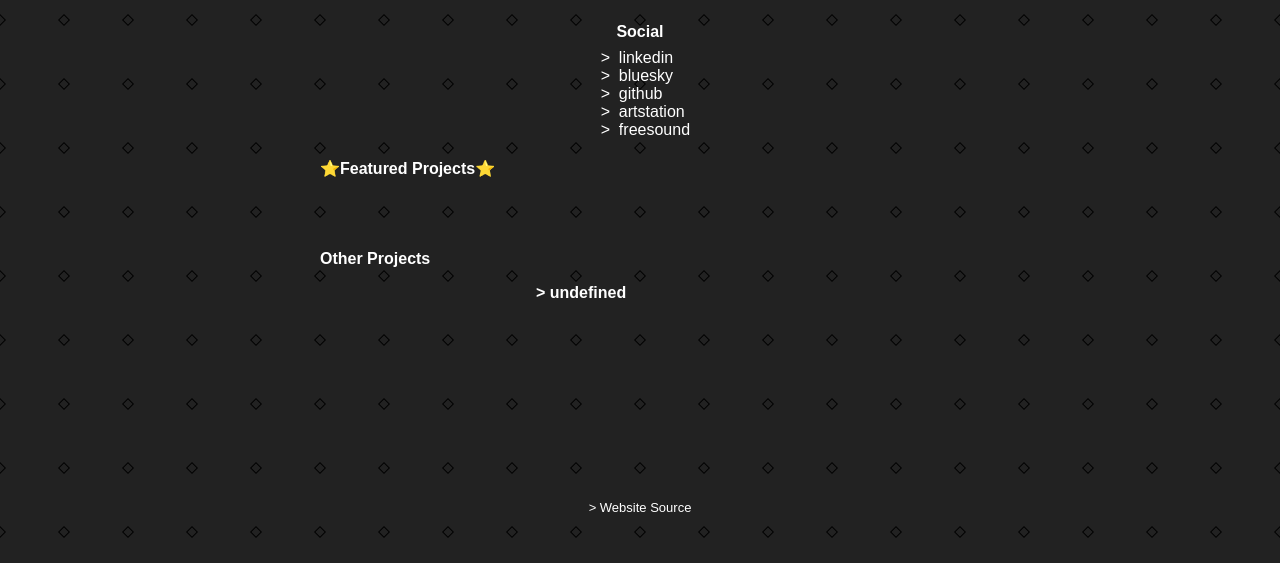
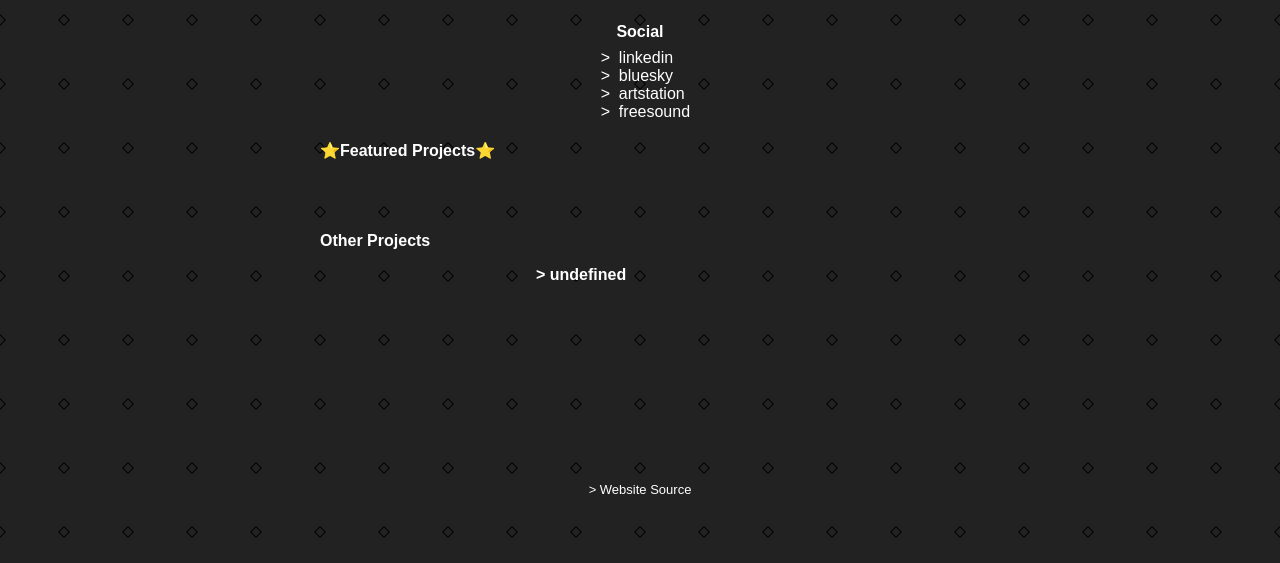
Before and after one commit to JimTheKiwifruit/jimthekiwifruit.github.io, a plain HTML site: page index.html in a window 1280 px wide. Shown: the part 252-815 px from the top of the page. Drawn offline with nearby package versions, Linux system fonts and the light colour scheme; no server answers; a web font is replaced by a local one.

```diff
--- a/index.html
+++ b/index.html
@@ -37,7 +37,6 @@
 			<ul>
 				<li><a href="https://www.linkedin.com/in/penmanjames/">linkedin</a></li>
 				<li><a href="https://bsky.app/profile/jimthekiwifruit.bsky.social">bluesky</a></li>
-				<li><a href="https://github.com/JimTheKiwifruit">github</a></li>
 				<li><a href="https://jimthekiwifruit.artstation.com">artstation</a></li>
 				<li><a href="https://freesound.org/people/JimTheKiwifruit/">freesound</a></li>
 			</ul>
```
Also changed, not shown: 1 other file.
